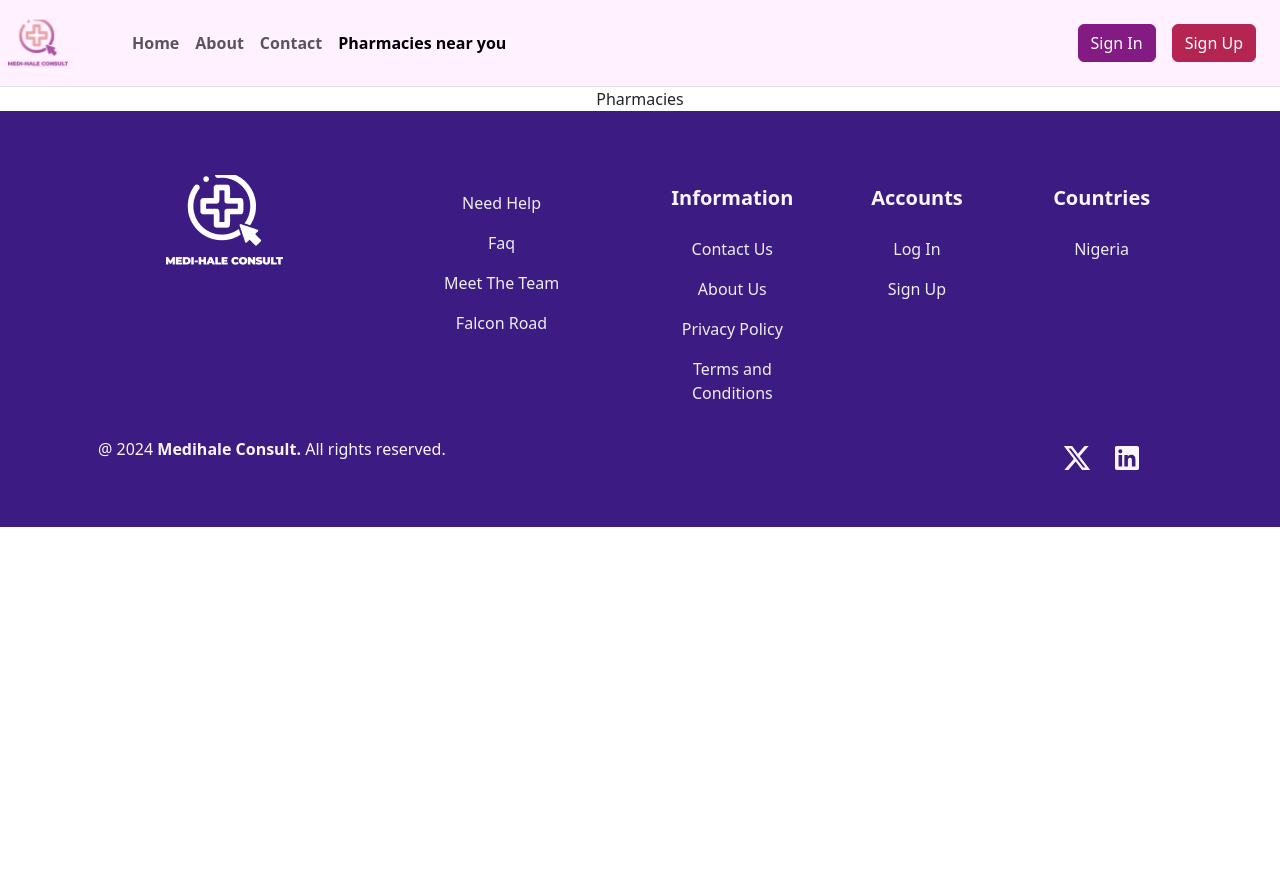
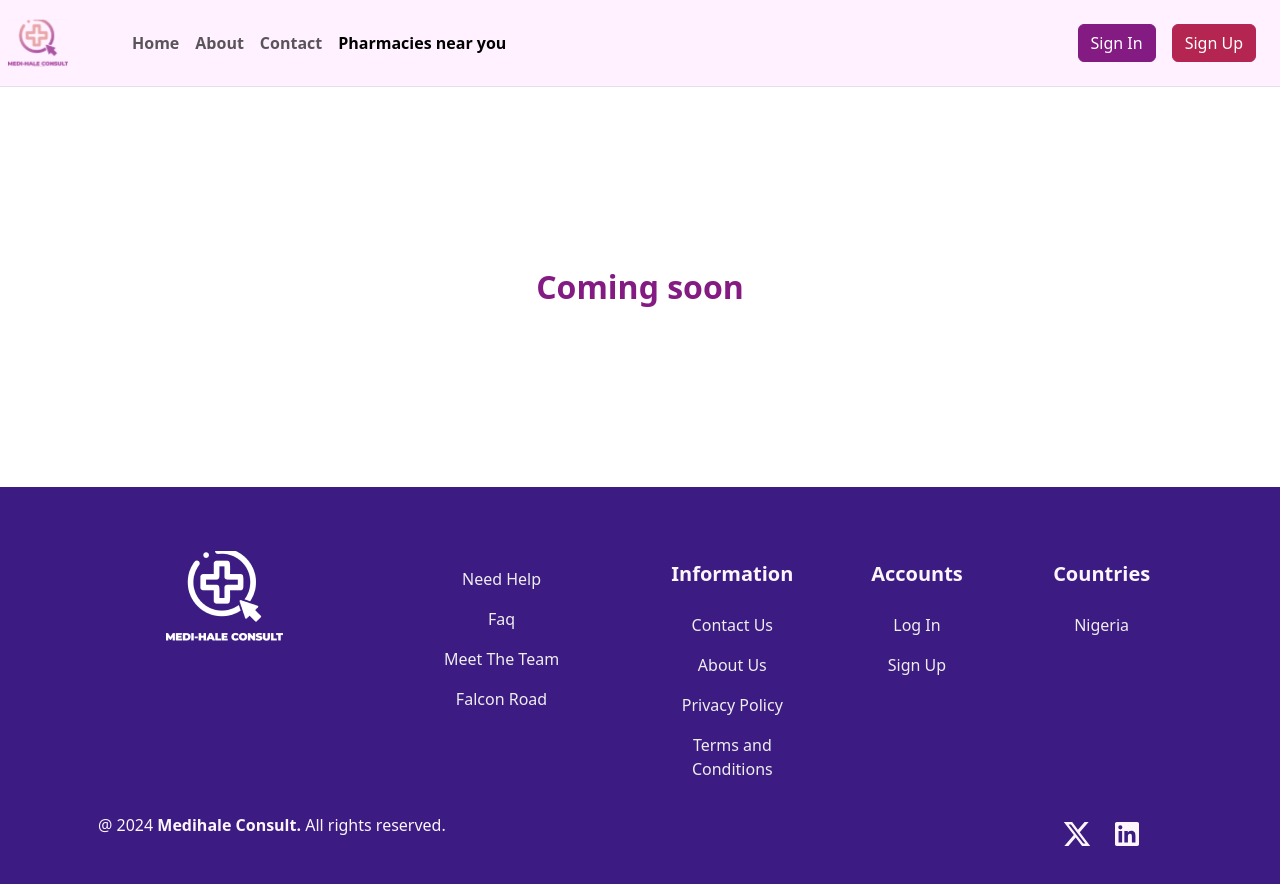
Before and after one commit to seregheik/medicareplus, a React (Vite) app: page /pharmacies in a window 1280 px wide. Shown: the top 884 px of the page. Before the commit the page ends 800 px from the top, so only its background shows below. Built offline with nearby package versions, Linux system fonts and the light colour scheme; some icons are missing.

Commit message:
ready to deploy

```diff
--- a/src/custom.css
+++ b/src/custom.css
@@ -269,6 +269,10 @@
     -moz-box-shadow: 5px 1px 89px 5px rgba(131,27,131,0.53);
 }
 
+.max-height{
+  height: 50vh;
+}
+
 .form-control:focus {
   color: var(--bs-body-color);
   background-color: var(--bs-body-bg);
--- a/src/pages/Login.tsx
+++ b/src/pages/Login.tsx
@@ -34,7 +34,7 @@ const Login = () => {
             />
           </div>
           <div className="d-grid gap-3 py-3">
-            <Button type='submit' className="btn btn-primary">Sign In</Button>
+            <Button disabled type='submit' className="btn btn-primary">Sign In</Button>
           </div>
         </form>
 
--- a/src/pages/Pharmacies.tsx
+++ b/src/pages/Pharmacies.tsx
@@ -1,7 +1,9 @@
 
 const Pharmacies = () => {
   return (
-    <div>Pharmacies</div>
+    <div className="max-height d-flex justify-content-center "><div className="fs-2 text-primary fw-bold align-self-center text-center">
+      Coming soon
+      </div></div>
   )
 }
 
--- a/src/pages/Signup.tsx
+++ b/src/pages/Signup.tsx
@@ -86,7 +86,7 @@ const Signup = () => {
             />
           </div>
           <div className="d-grid gap-3 py-3">
-            <Button type="submit" className="btn btn-primary">
+            <Button disabled type="submit" className="btn btn-primary">
               Create Account
             </Button>
           </div>
```
